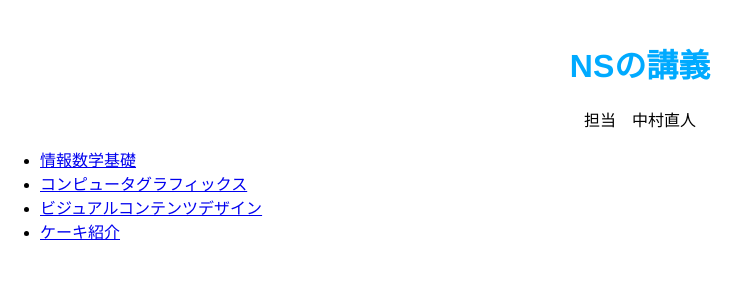
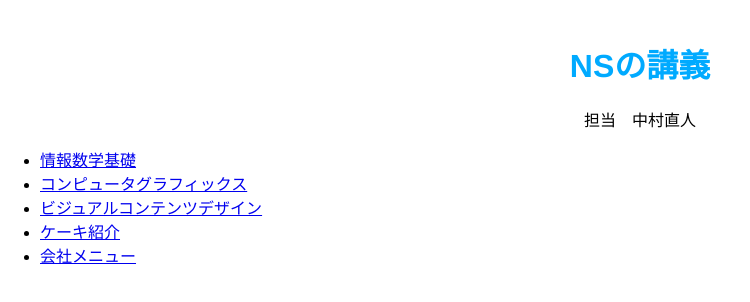
Before and after one commit to TsuboiK/2025VC, a plain HTML site: page index.html in a window 1280 px wide. Shown: the whole page, without its empty margins (0-750 px from the left). Drawn offline with Linux system fonts and the light colour scheme; files that its build step writes are made by us from their sources.

Commit message:
Update index.html

```diff
--- a/index.html
+++ b/index.html
@@ -13,6 +13,7 @@
     <li><a href="lesson1/lesson1-org3.html">コンピュータグラフィックス</a></li>
     <li><a href="lesson1/lesson1-org1.html">ビジュアルコンテンツデザイン</a></li>
 	<li><a href="lesson3/cakeshop.html">ケーキ紹介</a></li>
+	<li><a href="lesson4/menu_sample.html">会社メニュー</a></li>
 </ul>
    </BODY>
 </HTML>
```
